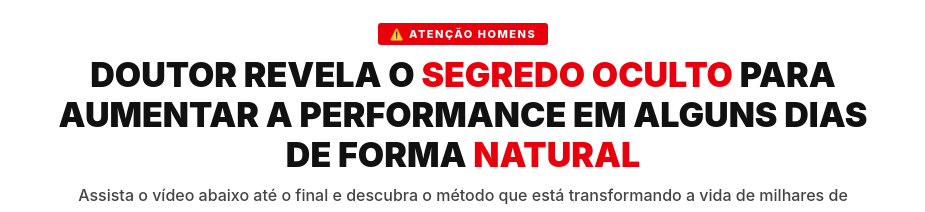
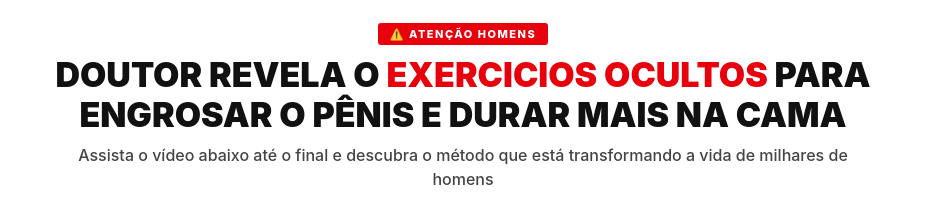
Before and after one commit to eriv01/maquinadeprazer.combr, a website: page index.html in a window 1280 px wide. Shown: the top 212 px of the page, without its empty margins (177-1102 px from the left). Drawn offline with Linux system fonts and the light colour scheme.

Commit message:
Update index.html

```diff
--- a/index.html
+++ b/index.html
@@ -733,7 +733,7 @@
     <!-- HEADLINE -->
     <div class="headline-wrap">
       <span class="eyebrow">⚠️ Atenção Homens</span>
-      <h1>Doutor Revela o <span>Segredo Oculto</span> Para Aumentar a Performance em Alguns Dias de Forma <span>Natural</span></h1>
+      <h1>Doutor Revela o <span>Exercicios Ocultos</span> Para Engrosar o Pênis e Durar Mais na Cama<span></span></h1>
       <p class="sub-headline">Assista o vídeo abaixo até o final e descubra o método que está transformando a vida de milhares de homens</p>
     </div>
 
```
